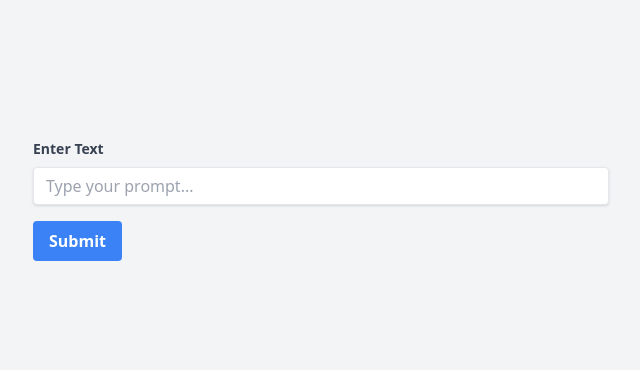
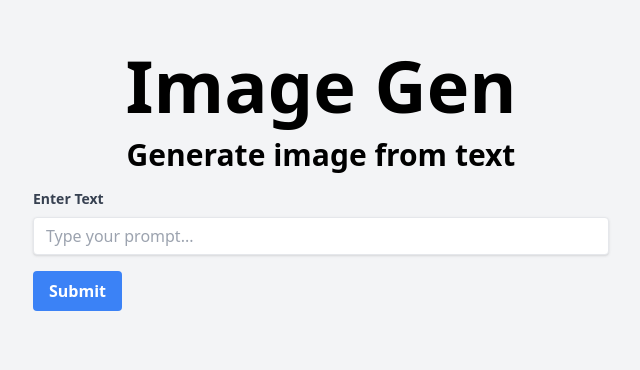
Before and after one commit to DhrubaDC1/img_gen, a plain HTML site: page index.html in a window 1280 px wide. Shown: the part 192-562 px from the top of the page, without its empty margins (319-959 px from the left). Drawn offline with nearby package versions, Linux system fonts and the light colour scheme.

Commit message:
ui: add title

```diff
--- a/index.html
+++ b/index.html
@@ -42,7 +42,9 @@
 </head>
 
 <body class="bg-gray-100 flex flex-col items-center justify-center h-screen">
-    <div class="w-full max-w-xl mx-auto">
+    <p class="text-7xl font-bold mb-4 text-center">Image Gen</p>
+    <p class="text-3xl font-bold mb-4 text-center">Generate image from text</p>
+    <div class="w-full max-w-xl mx-auto pb-10">
         <div class="mb-4">
             <label for="promptText" class="block text-gray-700 text-sm font-bold mb-2">Enter Text</label>
             <input id="promptText" type="text" placeholder="Type your prompt..."
```
